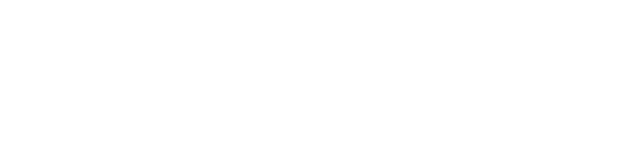
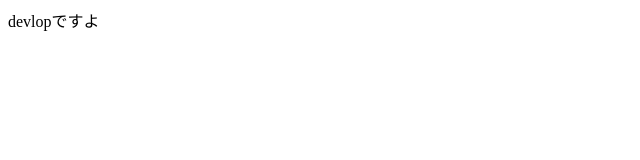
Before and after one commit to sakana-san/rebaseCheck, a plain HTML site: page index.html in a window 1280 px wide. Shown: the whole page, without its empty margins (0-640 px from the left). Drawn offline with Linux system fonts and the light colour scheme.

Commit message:
develop追加

```diff
--- a/index.html
+++ b/index.html
@@ -6,6 +6,6 @@
 	<title>Document</title>
 </head>
 <body>
-
+	<div>devlopですよ</div>
 </body>
 </html>
```
